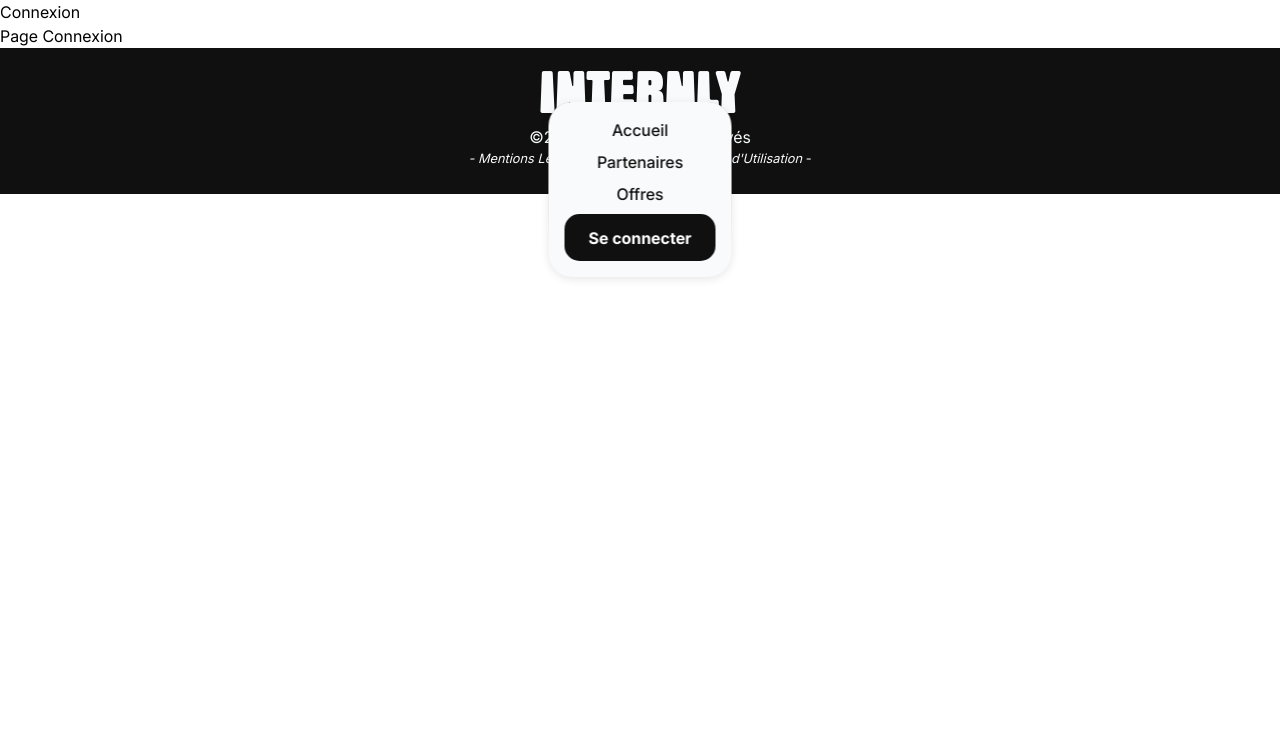
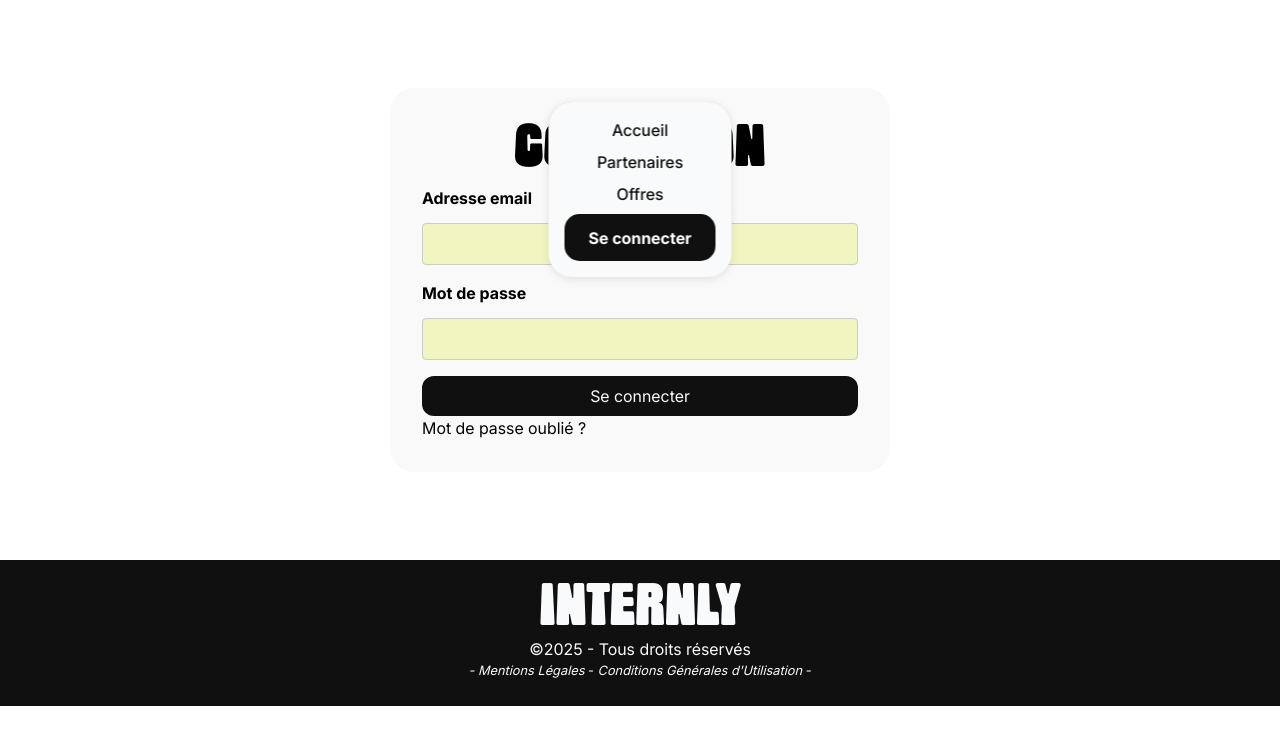
Before and after one commit to betasown/GR6-Internly_frontend, a Next.js app in the folder internly/: page /connexion in a window 1280 px wide. Shown: the top 744 px of the page. Built offline with nearby package versions, Linux system fonts and the light colour scheme.

Commit message:
feat: ajout de la page de connexion. System de verification de l'email implémenté dans le front

```diff
--- a/internly/src/app/connexion/page.js
+++ b/internly/src/app/connexion/page.js
@@ -1,8 +1,72 @@
+"use client";
+import { useState } from 'react';
+
 export default function Page() {
+    const [email, setEmail] = useState('');
+    const [password, setPassword] = useState('');
+    const [error, setError] = useState('');
+
+    const validateEmail = (email) => {
+        if (email === '') {
+            setError('');
+            return;
+        }
+        const emailRegex = /^(?:[a-z]+\.[a-z]+@viacesi\.fr|[a-z]\.[a-z]+@cesi\.fr)$/;
+        if (!emailRegex.test(email)) {
+            setError('Adresse email invalide');
+        } else {
+            setError('');
+        }
+    };
+
+    const handleEmailChange = (e) => {
+        setEmail(e.target.value);
+        validateEmail(e.target.value);
+    };
+
+    const handleSubmit = (e) => {
+        e.preventDefault();
+        if (error) {
+            return;
+        }
+        // Ajouter la logique de connexion ici
+        console.log('Email:', email);
+        console.log('Password:', password);
+    };
+
     return (
-        <div>
-        <h1>Connexion</h1>
-        <p>Page Connexion</p>
+        <div className="slide-container">
+        <div className="slide-login-container">
+            <h1 className='title'>Connexion</h1>
+            <form onSubmit={handleSubmit}>
+                <div className="form-group">
+                    <label htmlFor="email">Adresse email</label>
+                    <input
+                        type="email"
+                        id="email"
+                        value={email}
+                        onChange={handleEmailChange}
+                        required
+                        className={error ? 'error-input' : ''}
+                    />
+                    {error && <p className="error-message">{error}</p>}
+                </div>
+                <div className="form-group">
+                    <label htmlFor="password">Mot de passe</label>
+                    <input
+                        type="password"
+                        id="password"
+                        value={password}
+                        onChange={(e) => setPassword(e.target.value)}
+                        required
+                    />
+                </div>
+                <button type="submit" className="login-button">Se connecter</button>
+            </form>
+            <p>
+                <a href="/forgot-password">Mot de passe oublié ?</a>
+            </p>
+        </div>
         </div>
     );
-    }
+}
--- a/internly/src/app/globals.css
+++ b/internly/src/app/globals.css
@@ -330,6 +330,7 @@ footer {
   border-radius: 12px;
   cursor: pointer;
   font-size: 1rem;
+
 }
 
 .apply-button:hover {
@@ -492,6 +493,70 @@ input[type="radio"]:checked, input[type="checkbox"]:checked {
   margin-left: -20px;
 }
 
+/*_____________________________________________________________________________________________*/
+/*                                           Connexion                                         */
+/*_____________________________________________________________________________________________*/
+
+.slide-container {
+  display: flex;
+  justify-content: center;
+  align-items: center;
+  height: 70vh;
+}
+
+.slide-login-container {
+  width: 500px;
+  margin: auto;
+  padding: 2rem;
+  background-color: #f9f9f9;
+  border-radius: 24px;
+}
+
+.slide-login-container h1 {
+  text-align: center;
+  margin-bottom: 2%;
+}
+
+.form-group {
+  margin-bottom: 1rem;
+}
+
+.form-group label {
+  display: block;
+  margin-bottom: 0.5rem;
+  font-weight: bold;
+}
+
+.form-group input {
+  width: 100%;
+  padding: 0.5rem;
+  border: 1px solid #ccc;
+  border-radius: 4px;
+}
+
+.login-button {
+  background-color: var(--black);
+  color: var(--white);
+  padding: 0.5rem 1rem;
+  border: none;
+  border-radius: 12px;
+  cursor: pointer;
+  font-size: 1rem;
+  width: 100%;
+
+}
+
+.login-button:hover {
+  background-color: var(--green);
+  color: var(--black);
+}
+
+.error {
+  color: red;
+  margin-bottom: 1rem;
+  text-align: center;
+}
+
 
 /*_____________________________________________________________________________________________*/
 /*                                         RESPONSIVE                                          */
```
